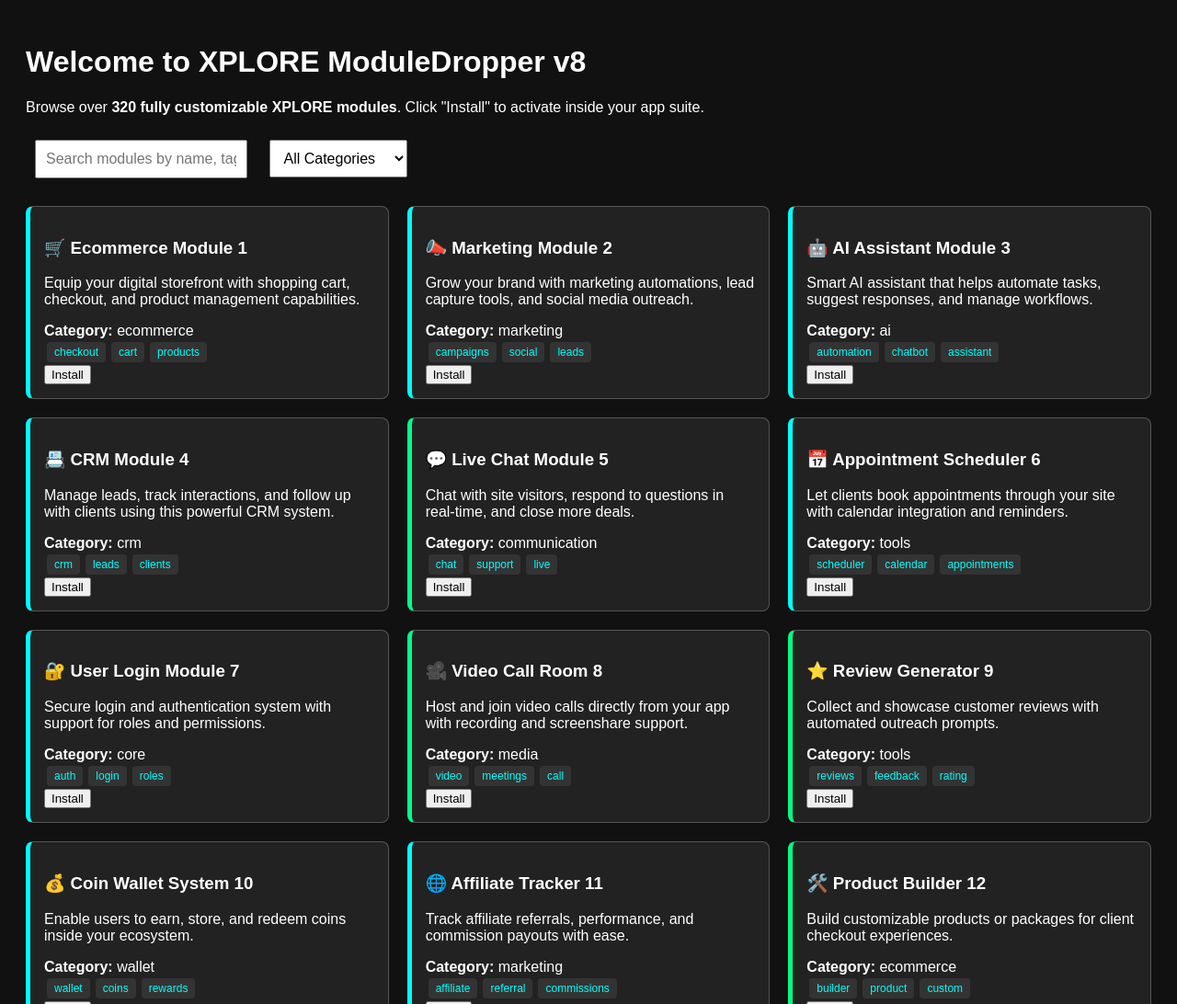
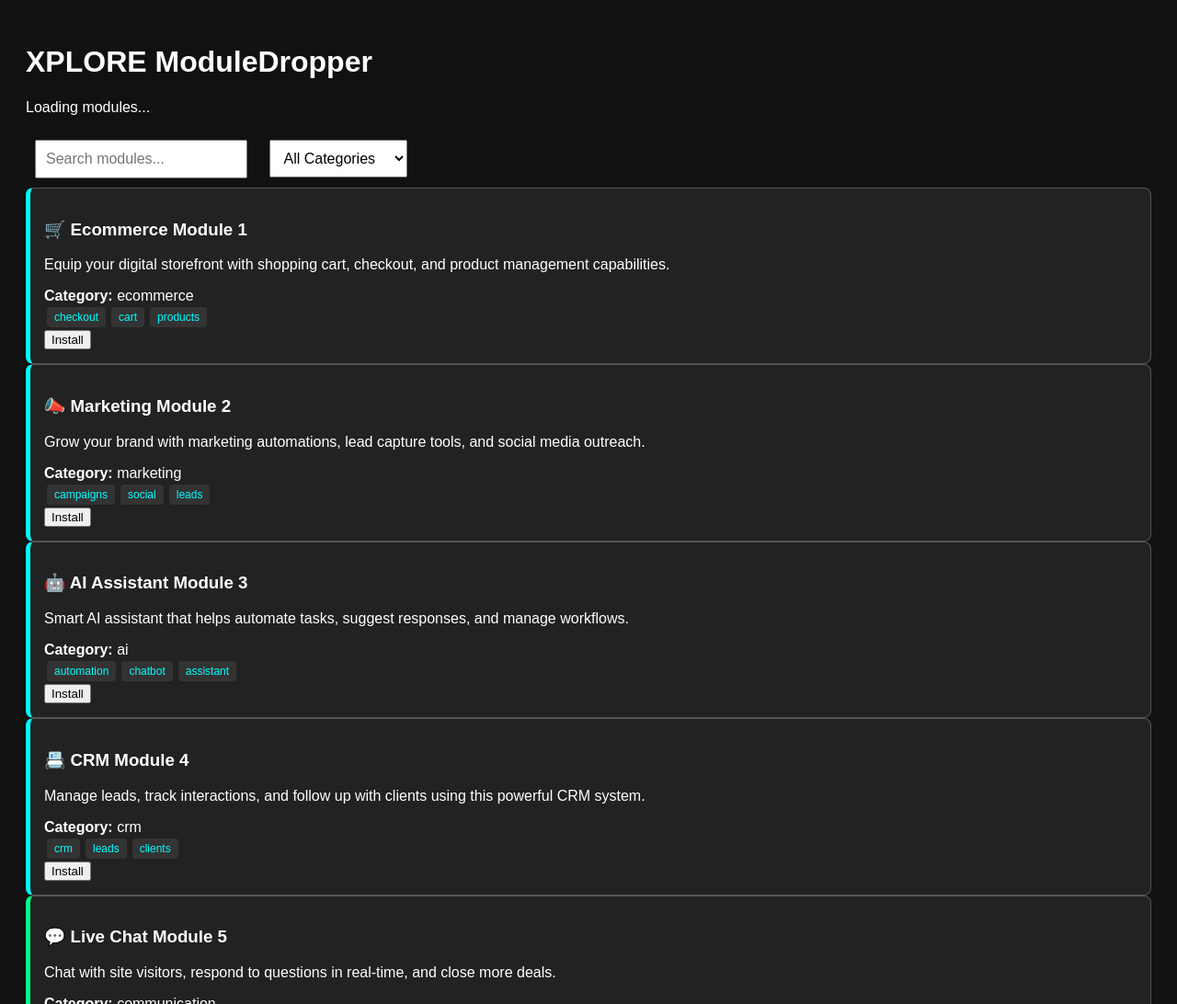
Before and after one commit to xlporewebapp/xplore-suite, a plain HTML site: page index.html in a window 1280 px wide. Shown: the top 1092 px of the page at 92% size. Drawn offline with Linux system fonts and the light colour scheme.

Commit message:
Update index.html

```diff
--- a/index.html
+++ b/index.html
@@ -3,29 +3,23 @@
 <head>
   <meta charset="UTF-8" />
   <meta name="viewport" content="width=device-width, initial-scale=1.0"/>
-  <title>XPLORE Suite – 320+ Modules</title>
-  <link rel="stylesheet" href="style.css" />
+  <title>XPLORE Modules</title>
+  <link rel="stylesheet" href="style.css">
 </head>
 <body>
   <header>
-    <h1>Welcome to XPLORE ModuleDropper v8</h1>
-    <p>Browse over <strong>320 fully customizable XPLORE modules</strong>. Click "Install" to activate inside your app suite.</p>
+    <h1>XPLORE ModuleDropper</h1>
+    <p id="moduleCount">Loading modules...</p>
   </header>
 
-  <section class="controls">
-    <input type="text" id="searchInput" placeholder="Search modules by name, tags..." />
+  <div class="controls">
+    <input type="text" id="searchInput" placeholder="Search modules..." />
     <select id="categorySelect">
       <option value="all">All Categories</option>
     </select>
-  </section>
+  </div>
 
-  <main>
-    <div id="moduleContainer" class="module-grid"></div>
-  </main>
-
-  <footer>
-    <p>XPLORE Suite &copy; 2025 – Auto-Sync + Module Loader Engine</p>
-  </footer>
+  <div id="moduleContainer" class="grid-container"></div>
 
   <script src="script.js"></script>
 </body>
```
